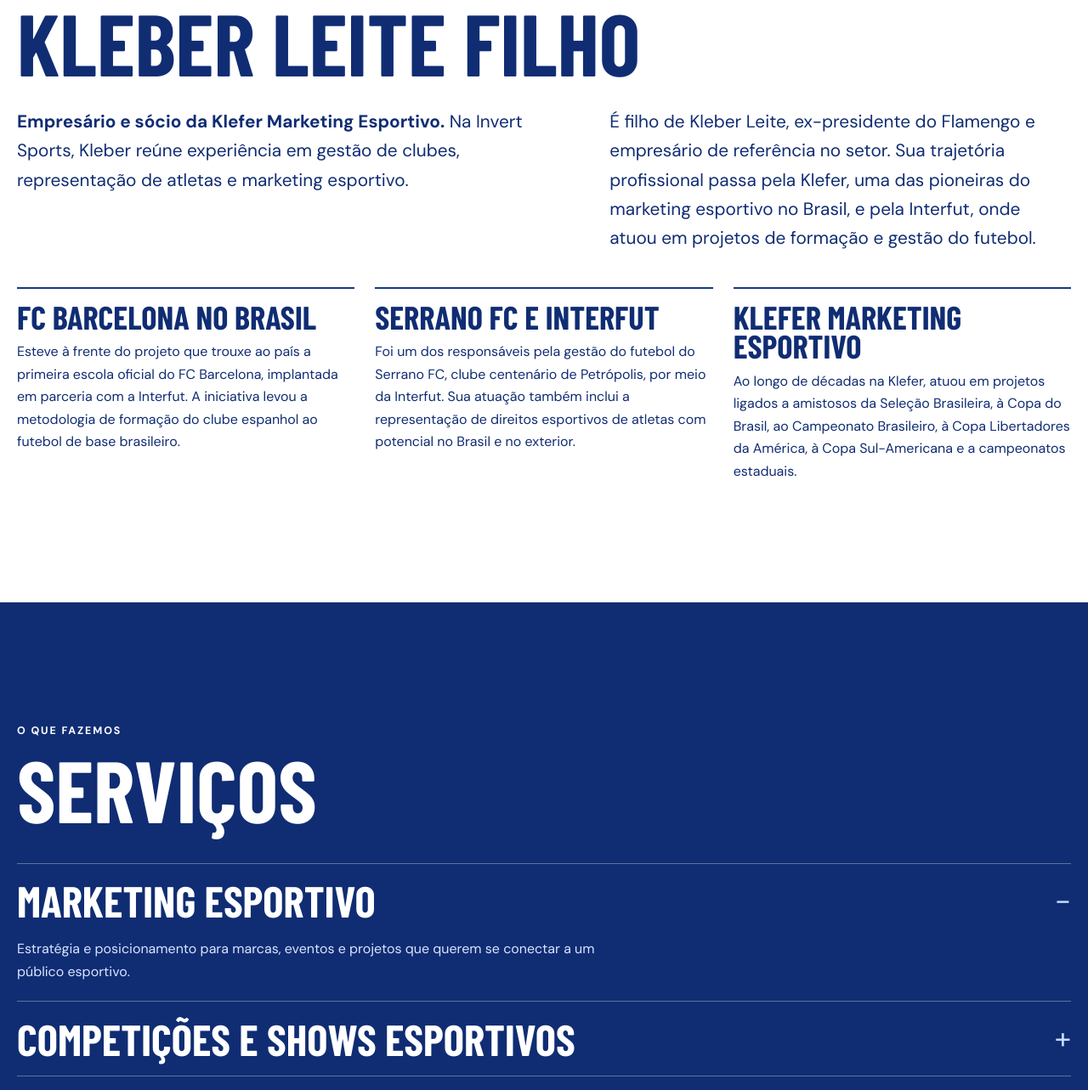
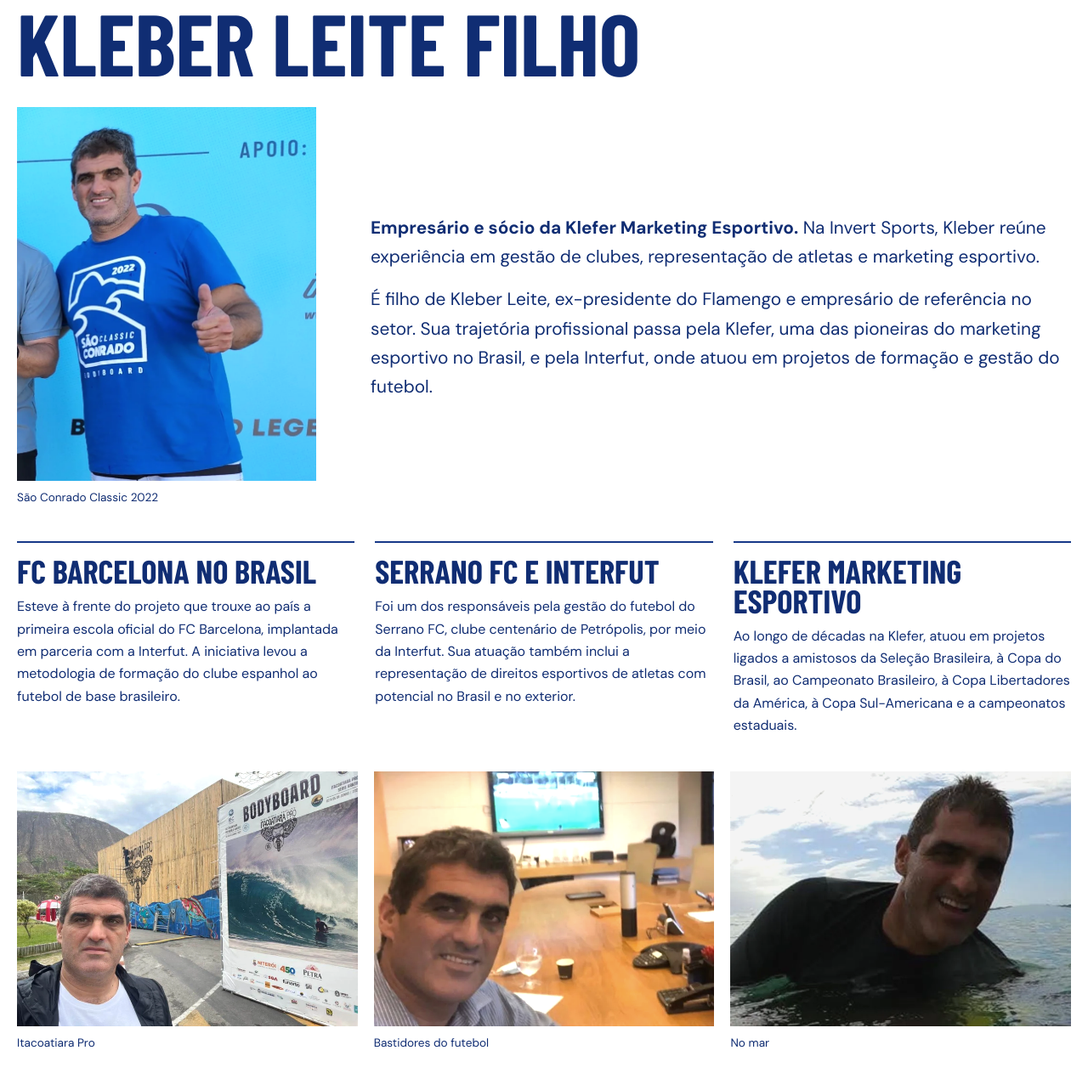
Before and after one commit to andredeveza/invertsports-, a plain HTML site: page index.html in a window 1280 px wide. Shown: the part 2698-3981 px from the top of the page at 85% size. Drawn offline with nearby package versions, Linux system fonts and the light colour scheme; a web font is replaced by a local one.

Commit message:
Inclui quatro fotos originais no perfil de Kleber Leite Filho

```diff
--- a/index.html
+++ b/index.html
@@ -26,6 +26,7 @@
 @media(prefers-reduced-motion:reduce){html{scroll-behavior:auto}*,*::before,*::after{animation:none!important;transition:none!important}.hero-media{transform:none}}
 .edition-summary,.edition-photos,.edition-links{margin-top:2rem}.edition h3{margin:1.3rem 0 .8rem}.edition-summary>div>h3:first-child{margin-top:0}.edition-results div{grid-template-columns:minmax(7rem,1fr) 1fr}.edition-photos{display:grid;grid-template-columns:repeat(3,1fr);gap:1rem}.edition-photos img{height:auto;aspect-ratio:231/308}.edition-photos figcaption,.edition-credit{font-size:.85rem;margin-top:.55rem}.edition+.contact-block{background:var(--paper)}@media(max-width:540px){.edition-photos{grid-template-columns:repeat(2,1fr)}}
 .leadership{border-top:1px solid #102d7326}.leadership h2{margin:.18em 0 .3em}.leadership-projects{display:grid;grid-template-columns:repeat(auto-fit,minmax(min(100%,16rem),1fr));gap:1.5rem;margin-top:2.5rem}.leadership-projects article{border-top:2px solid var(--blue);padding-top:1rem}.leadership-projects h3{font-size:clamp(1.9rem,3vw,3rem);margin-bottom:.7rem}
+.leadership-portrait{display:grid;grid-template-columns:minmax(0,22rem) minmax(0,1fr);gap:clamp(1.4rem,5vw,5rem);align-items:center}.leadership-intro>*+*{margin-top:1rem}.leadership-photo img{height:auto;aspect-ratio:4/3}.leadership-photo figcaption{margin-top:.55rem;font-size:.85rem}.portrait-main img{aspect-ratio:4/5;object-position:center 1%;filter:brightness(1.07) saturate(.94)}.portrait-office img{object-position:center 53%;filter:brightness(1.15) saturate(.85)}.portrait-sea img{object-position:center 42%;filter:brightness(1.16) contrast(.91)}.portrait-event img{filter:brightness(1.05)}.leadership-gallery{margin-top:2.5rem;display:grid;grid-template-columns:repeat(auto-fit,minmax(min(100%,15rem),1fr));gap:1.2rem}@media(max-width:680px){.leadership-portrait{grid-template-columns:minmax(0,1fr)}.portrait-main{max-width:22rem}}
 </style>
 </head>
 <body>
@@ -53,15 +54,16 @@
 <div class="wrap">
 <p class="label">Quem está por trás da Invert</p>
 <h2 class="reveal" id="kleber-titulo">Kleber Leite Filho</h2>
-<div class="split leadership-intro">
+<div class="leadership-portrait"><figure class="leadership-photo portrait-main"><img src="/assets/kleber-sao-conrado.webp" alt="Kleber Leite Filho com a camiseta do São Conrado Classic 2022" loading="lazy" decoding="async"><figcaption>São Conrado Classic 2022</figcaption></figure><div class="leadership-intro">
 <p class="copy"><strong>Empresário e sócio da Klefer Marketing Esportivo.</strong> Na Invert Sports, Kleber reúne experiência em gestão de clubes, representação de atletas e marketing esportivo.</p>
 <div class="copy"><p>É filho de Kleber Leite, ex-presidente do Flamengo e empresário de referência no setor. Sua trajetória profissional passa pela Klefer, uma das pioneiras do marketing esportivo no Brasil, e pela Interfut, onde atuou em projetos de formação e gestão do futebol.</p></div>
-</div>
+</div></div>
 <div class="leadership-projects">
 <article><h3>FC Barcelona no Brasil</h3><p>Esteve à frente do projeto que trouxe ao país a primeira escola oficial do FC Barcelona, implantada em parceria com a Interfut. A iniciativa levou a metodologia de formação do clube espanhol ao futebol de base brasileiro.</p></article>
 <article><h3>Serrano FC e Interfut</h3><p>Foi um dos responsáveis pela gestão do futebol do Serrano FC, clube centenário de Petrópolis, por meio da Interfut. Sua atuação também inclui a representação de direitos esportivos de atletas com potencial no Brasil e no exterior.</p></article>
 <article><h3>Klefer Marketing Esportivo</h3><p>Ao longo de décadas na Klefer, atuou em projetos ligados a amistosos da Seleção Brasileira, à Copa do Brasil, ao Campeonato Brasileiro, à Copa Libertadores da América, à Copa Sul-Americana e a campeonatos estaduais.</p></article>
 </div>
+<div class="leadership-gallery"><figure class="leadership-photo portrait-event"><img src="/assets/kleber-itacoatiara.webp" alt="Kleber Leite Filho na entrada do Itacoatiara Pro" loading="lazy" decoding="async"><figcaption>Itacoatiara Pro</figcaption></figure><figure class="leadership-photo portrait-office"><img src="/assets/kleber-bastidores.webp" alt="Kleber Leite Filho em uma sala de reuniões" loading="lazy" decoding="async"><figcaption>Bastidores do futebol</figcaption></figure><figure class="leadership-photo portrait-sea"><img src="/assets/kleber-mar.webp" alt="Kleber Leite Filho no mar" loading="lazy" decoding="async"><figcaption>No mar</figcaption></figure></div>
 </div>
 </section>
 <section class="section services" id="servicos"><div class="wrap">
```
Also changed, not shown: assets/kleber-bastidores.webp (added), assets/kleber-itacoatiara.webp (added), assets/kleber-mar.webp (added), assets/kleber-sao-conrado.webp (added).
